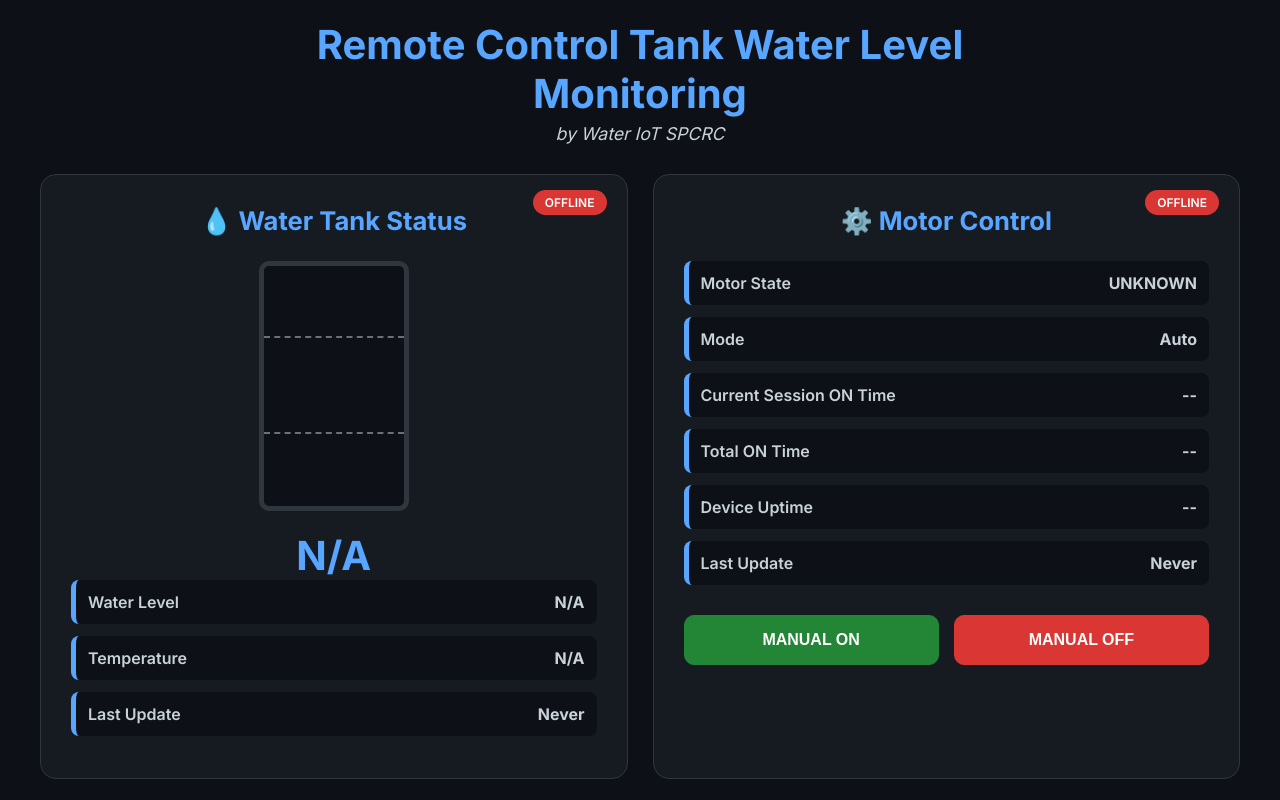
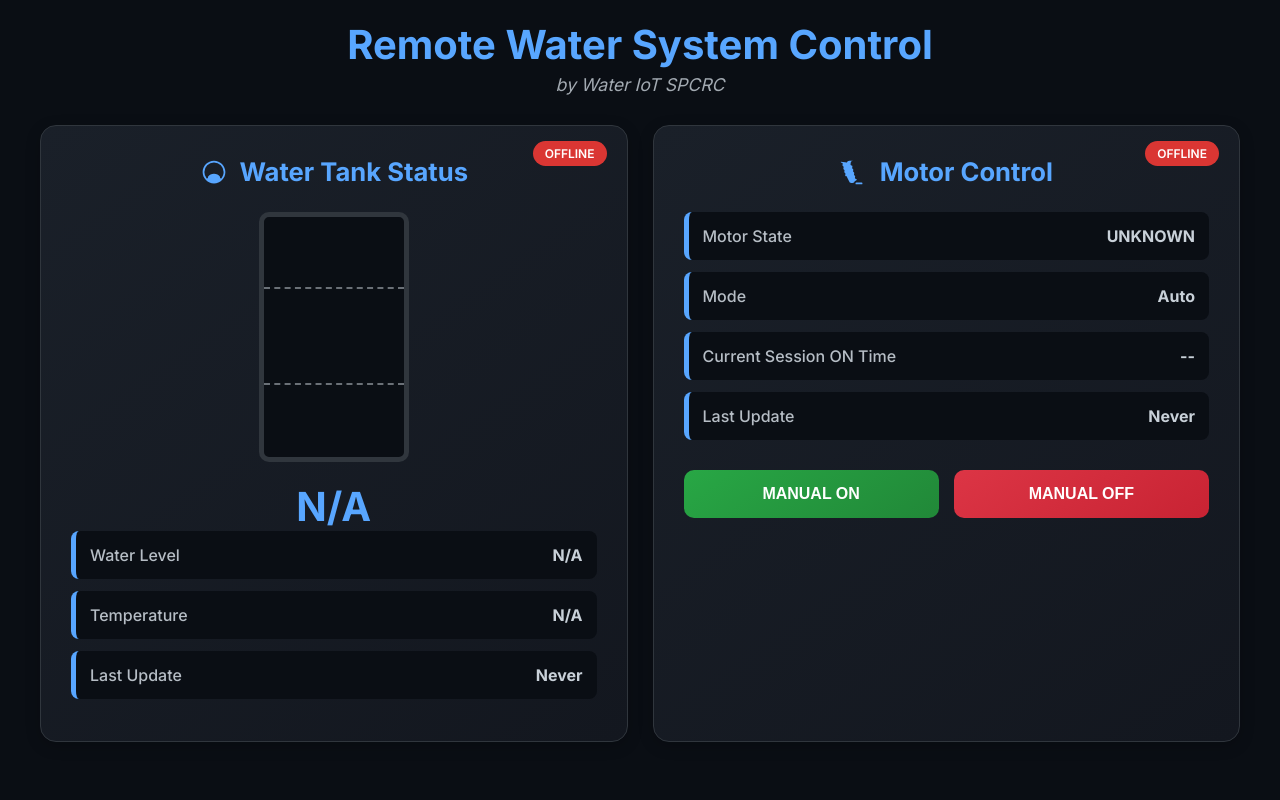
Before and after one commit to aditya08deole/motorControl, a website: page index.html in a window 1280 px wide. Drawn offline with Linux system fonts and the light colour scheme; no server answers.

Commit message:
Update index.html

```diff
--- a/index.html
+++ b/index.html
@@ -6,48 +6,92 @@
     <title>ESP32 Water Pump Control Dashboard</title>
     <link rel="preconnect" href="https://fonts.googleapis.com">
     <link rel="preconnect" href="https://fonts.gstatic.com" crossorigin>
-    <link href="https://fonts.googleapis.com/css2?family=Inter:wght@400;600;700&display=swap" rel="stylesheet">
+    <link href="https://fonts.googleapis.com/css2?family=Inter:wght@400;500;600;700&display=swap" rel="stylesheet">
     <style>
         :root {
-            --primary-bg: #0d1117; --secondary-bg: #161b22; --border-color: #30363d;
-            --primary-text: #c9d1d9; --heading-text: #58a6ff; --success-color: #238636;
-            --error-color: #da3633; --pending-color: #dbab09; --water-color: #3e92cc;
+            --primary-bg: #0a0e14;
+            --secondary-bg: #161b22;
+            --border-color: #30363d;
+            --primary-text: #c9d1d9;
+            --heading-text: #58a6ff;
+            --success-color: #238636;
+            --success-glow: rgba(35, 134, 54, 0.5);
+            --error-color: #da3633;
+            --pending-color: #dbab09;
+            --water-color: #3e92cc;
             --water-color-light: #6ab1d7;
         }
         * { margin: 0; padding: 0; box-sizing: border-box; }
         body {
-            font-family: 'Inter', sans-serif; background-color: var(--primary-bg); color: var(--primary-text);
-            min-height: 100vh; display: flex; flex-direction: column; align-items: center; padding: 20px;
+            font-family: 'Inter', sans-serif;
+            background-color: var(--primary-bg);
+            color: var(--primary-text);
+            min-height: 100vh;
+            display: flex;
+            flex-direction: column;
+            align-items: center;
+            padding: 20px;
         }
         .header { text-align: center; margin-bottom: 30px; width: 100%; max-width: 800px; }
-        .header h1 { color: var(--heading-text); font-size: 2.5em; margin-bottom: 5px; }
-        .header p { color: var(--primary-text); font-size: 1.1em; font-style: italic; }
-        .dashboard-container { display: grid; grid-template-columns: repeat(auto-fit, minmax(350px, 1fr)); gap: 25px; width: 100%; max-width: 1200px; }
+        .header h1 { color: var(--heading-text); font-size: clamp(1.8rem, 5vw, 2.5rem); margin-bottom: 5px; }
+        .header p { color: var(--primary-text); font-size: 1.1em; font-style: italic; opacity: 0.8; }
+        .dashboard-container { display: grid; grid-template-columns: repeat(auto-fit, minmax(340px, 1fr)); gap: 25px; width: 100%; max-width: 1200px; }
         .panel {
-            background: var(--secondary-bg); border: 1px solid var(--border-color); padding: 30px;
-            border-radius: 16px; text-align: center; position: relative; transition: border-color 0.3s ease;
+            background: linear-gradient(145deg, #1a2029, #13171f);
+            border: 1px solid var(--border-color);
+            padding: 30px;
+            border-radius: 16px;
+            text-align: center;
+            position: relative;
+            transition: all 0.3s ease;
+            box-shadow: 0 4px 15px rgba(0,0,0,0.2);
         }
-        .panel.online-device { border-color: var(--success-color); }
-        .panel h2 { color: var(--heading-text); margin-bottom: 25px; font-size: 1.6em; }
+        .panel.online-device {
+            border-color: var(--success-color);
+            box-shadow: 0 0 20px var(--success-glow);
+        }
+        .panel-header { display: flex; align-items: center; justify-content: center; gap: 12px; margin-bottom: 25px; }
+        .panel-header svg { width: 28px; height: 28px; color: var(--heading-text); }
+        .panel-header h2 { color: var(--heading-text); font-size: 1.6em; margin: 0; }
         .button-group { display: grid; grid-template-columns: 1fr 1fr; gap: 15px; }
         .btn {
-            padding: 15px 20px; border: 1px solid var(--border-color); border-radius: 10px; font-size: 16px;
-            font-weight: 600; cursor: pointer; transition: all 0.2s ease; text-transform: uppercase;
+            padding: 15px 20px;
+            border: none;
+            border-radius: 10px;
+            font-size: 16px;
+            font-weight: 600;
+            cursor: pointer;
+            transition: all 0.2s ease;
+            text-transform: uppercase;
+            color: white;
+            position: relative;
+            overflow: hidden;
         }
-        .btn:hover:not(:disabled) { background-color: var(--border-color); }
-        .btn:disabled { cursor: not-allowed; opacity: 0.5; }
-        .btn-on { background-color: var(--success-color); border-color: var(--success-color); color: white; }
-        .btn-off { background-color: var(--error-color); border-color: var(--error-color); color: white; }
-        .status-item { display: flex; justify-content: space-between; align-items: center; padding: 12px; margin-bottom: 12px; background: var(--primary-bg); border-left: 5px solid var(--heading-text); border-radius: 8px; }
-        .status-label { font-weight: 600; }
+        .btn:before {
+            content: '';
+            position: absolute;
+            top: 0;
+            left: -100%;
+            width: 100%;
+            height: 100%;
+            background: linear-gradient(120deg, transparent, rgba(255, 255, 255, 0.2), transparent);
+            transition: all 0.5s;
+        }
+        .btn:hover:not(:disabled):before { left: 100%; }
+        .btn:disabled { cursor: not-allowed; opacity: 0.6; }
+        .btn-on { background: linear-gradient(145deg, #28a745, #218838); }
+        .btn-off { background: linear-gradient(145deg, #dc3545, #c82333); }
+        .status-item { display: flex; justify-content: space-between; align-items: center; padding: 14px; margin-bottom: 12px; background: var(--primary-bg); border-left: 5px solid var(--heading-text); border-radius: 8px; }
+        .status-label { font-weight: 500; opacity: 0.9; }
         .status-value { font-weight: 700; }
-        .status-on { color: var(--success-color); } .status-off { color: var(--error-color); }
+        .status-on { color: var(--success-color); }
+        .status-off { color: var(--error-color); }
         .status-pending { color: var(--pending-color); }
         .device-status-indicator {
             position: absolute; top: 15px; right: 20px; padding: 5px 12px;
             border-radius: 20px; font-size: 12px; font-weight: 600; text-transform: uppercase;
         }
-        .device-status-indicator.online { background-color: var(--success-color); color: white; }
+        .device-status-indicator.online { background-color: var(--success-color); color: white; animation: pulse 2s infinite; }
         .device-status-indicator.offline { background-color: var(--error-color); color: white; }
         .toast-notification { position: fixed; bottom: -100px; left: 50%; transform: translateX(-50%); padding: 15px 25px; border-radius: 10px; color: white; font-weight: 600; z-index: 1000; transition: bottom 0.5s ease; background-color: var(--error-color); }
         .toast-notification.show { bottom: 20px; }
@@ -60,26 +104,26 @@
         #waterLevel::after { top: -145%; border-radius: 40%; animation: wave 12s cubic-bezier(0.36, 0.45, 0.63, 0.53) -0.125s infinite; }
         .bubbles { position: absolute; top: 0; left: 0; width: 100%; height: 100%; overflow: hidden; }
         .bubble { position: absolute; bottom: -30px; width: 15px; height: 15px; background: rgba(255, 255, 255, 0.2); border-radius: 50%; animation: bubble-rise 10s infinite ease-in; }
-        .bubble:nth-child(1) { width: 10px; height: 10px; left: 10%; animation-duration: 8s; }
-        .bubble:nth-child(2) { width: 20px; height: 20px; left: 30%; animation-duration: 12s; animation-delay: 2s; }
-        .bubble:nth-child(3) { width: 12px; height: 12px; left: 70%; animation-duration: 9s; animation-delay: 1s; }
-        .bubble:nth-child(4) { left: 90%; animation-duration: 11s; animation-delay: 4s; }
         #waterLevelPercent { font-size: 2.5em; font-weight: 700; color: var(--heading-text); }
         .threshold-line { position: absolute; left: 0; width: 100%; border-top: 2px dashed var(--primary-text); opacity: 0.5; }
         .threshold-line.low { bottom: 30%; } .threshold-line.high { bottom: 70%; }
         @keyframes wave { from { transform: rotate(0deg); } to { transform: rotate(360deg); } }
         @keyframes bubble-rise { to { transform: translateY(-300px); } }
+        @keyframes pulse { 0% { box-shadow: 0 0 0 0 var(--success-glow); } 70% { box-shadow: 0 0 0 10px rgba(35, 134, 54, 0); } 100% { box-shadow: 0 0 0 0 rgba(35, 134, 54, 0); } }
     </style>
 </head>
 <body>
     <div class="header">
-        <h1>Remote Control Tank Water Level Monitoring</h1>
+        <h1>Remote Water System Control</h1>
         <p>by Water IoT SPCRC</p>
     </div>
     <div class="dashboard-container">
         <div id="waterPanel" class="panel">
             <div id="waterMonitorStatus" class="device-status-indicator offline">Offline</div>
-            <h2>💧 Water Tank Status</h2>
+            <div class="panel-header">
+                <svg xmlns="http://www.w3.org/2000/svg" viewBox="0 0 24 24" fill="currentColor"><path d="M12 2.25c-5.385 0-9.75 4.365-9.75 9.75s4.365 9.75 9.75 9.75 9.75-4.365 9.75-9.75S17.385 2.25 12 2.25Zm0 1.5a8.25 8.25 0 0 1 8.25 8.25c0 1.983-.703 3.82-1.875 5.25a.75.75 0 0 1-1.06-1.06 6.75 6.75 0 0 0-10.632 0 .75.75 0 0 1-1.06 1.06A8.22 8.22 0 0 1 3.75 12 8.25 8.25 0 0 1 12 3.75Z"/></svg>
+                <h2>Water Tank Status</h2>
+            </div>
             <div class="tank-container">
                 <div id="waterLevel"></div>
                 <div class="bubbles" id="bubblesContainer"></div>
@@ -93,12 +137,13 @@
         </div>
         <div id="motorPanel" class="panel">
             <div id="motorControllerStatus" class="device-status-indicator offline">Offline</div>
-            <h2>⚙️ Motor Control</h2>
+            <div class="panel-header">
+                <svg xmlns="http://www.w3.org/2000/svg" viewBox="0 0 24 24" fill="currentColor"><path fill-rule="evenodd" d="M11.078 2.25c-.917 0-1.699.663-1.85 1.567L9.05 5.438a.75.75 0 0 0 .634.893l.3.053a.75.75 0 0 1 .634.893l-.173 1.04a.75.75 0 0 0 .33.832l.3.173a.75.75 0 0 1 .33.832l-.173 1.04a.75.75 0 0 0 .33.832l.3.173a.75.75 0 0 1 .33.832l-.173 1.04a.75.75 0 0 0 .33.832l.3.173a.75.75 0 0 1 .33.832l-.173 1.04a.75.75 0 0 0 .634.893l.3.053a.75.75 0 0 1 .634.893l-1.732 1.04a1.875 1.875 0 0 1-1.85 1.567h-1.156a1.875 1.875 0 0 1-1.85-1.567L6.05 16.562a.75.75 0 0 0-.634-.893l-.3-.053a.75.75 0 0 1-.634-.893l.173-1.04a.75.75 0 0 0-.33-.832l-.3-.173a.75.75 0 0 1-.33-.832l.173-1.04a.75.75 0 0 0-.33-.832l-.3-.173a.75.75 0 0 1-.33-.832l.173-1.04a.75.75 0 0 0-.33-.832l-.3-.173a.75.75 0 0 1-.33-.832l.173-1.04a.75.75 0 0 0-.634-.893l-.3-.053a.75.75 0 0 1-.634-.893L5.95 3.817a1.875 1.875 0 0 1 1.85-1.567h1.156Z" clip-rule="evenodd" /><path d="M13.26 21.75a.75.75 0 0 1 .75-.75h4.5a.75.75 0 0 1 0 1.5h-4.5a.75.75 0 0 1-.75-.75Z" /></svg>
+                <h2>Motor Control</h2>
+            </div>
             <div class="status-item"><span class="status-label">Motor State</span><span class="status-value" id="motorStatus">UNKNOWN</span></div>
             <div class="status-item"><span class="status-label">Mode</span><span class="status-value" id="motorMode">--</span></div>
             <div class="status-item"><span class="status-label">Current Session ON Time</span><span class="status-value" id="currentOnTime">--</span></div>
-            <div class="status-item"><span class="status-label">Total ON Time</span><span class="status-value" id="totalOnTime">--</span></div>
-            <div class="status-item"><span class="status-label">Device Uptime</span><span class="status-value" id="uptime">--</span></div>
             <div class="status-item"><span class="status-label">Last Update</span><span class="status-value" id="motorLastUpdate">Never</span></div>
             <div class="button-group" style="margin-top: 30px;" id="controlButtons">
                 <button class="btn btn-on" data-command="on">Manual ON</button>
@@ -113,14 +158,11 @@
         const STATUS_REFRESH_INTERVAL = 3000;
         const MAX_DATA_AGE_SECONDS = 15;
 
-        // --- State ---
         let systemState = { motor: null, water: null, isCommandPending: false };
         let statusIntervalId = null;
 
-        // --- UI Element Cache ---
         const ui = {};
 
-        // --- Utility Functions ---
         const showToast = (message) => {
             ui.toast.textContent = message;
             ui.toast.classList.add('show');
@@ -146,11 +188,8 @@
             return `${hours}h ago`;
         };
 
-        const isDataStale = (data) => {
-            return !data || !data.last_updated || (new Date() - new Date(data.last_updated)) / 1000 > MAX_DATA_AGE_SECONDS;
-        };
+        const isDataStale = (data) => !data || !data.last_updated || (new Date() - new Date(data.last_updated)) / 1000 > MAX_DATA_AGE_SECONDS;
 
-        // --- UI Update Functions ---
         const updateUI = () => {
             const isMotorOnline = !isDataStale(systemState.motor);
             const isWaterOnline = !isDataStale(systemState.water);
@@ -186,11 +225,11 @@
         const updateMotorPanel = (isOnline) => {
             const data = systemState.motor;
 
+            // FIXED: Prioritize pending state to avoid "UNKNOWN" flash
             if (systemState.isCommandPending) {
                 ui.motorStatus.textContent = 'Pending...';
                 ui.motorStatus.className = 'status-value status-pending';
             } else {
-                // FIXED: Check if data and data.motor_state exist before using toLowerCase()
                 const state = isOnline && data && data.motor_state ? data.motor_state : 'UNKNOWN';
                 ui.motorStatus.textContent = state;
                 ui.motorStatus.className = `status-value status-${state.toLowerCase()}`;
@@ -198,15 +237,14 @@
 
             ui.motorMode.textContent = isOnline && data && data.manual_override ? 'Manual' : 'Auto';
             ui.currentOnTime.textContent = isOnline && data ? formatSecondsToHMS(data.current_on_time_s) : '--';
-            ui.totalOnTime.textContent = isOnline && data ? formatSecondsToHMS(data.total_on_time_s) : '--';
-            ui.uptime.textContent = isOnline && data ? formatSecondsToHMS(data.uptime_s) : '--';
             ui.motorLastUpdate.textContent = isOnline && data ? formatTimeAgo(data.last_updated) : 'Never';
         };
 
-        // --- API Communication ---
         const handleCommand = async (command) => {
             clearInterval(statusIntervalId);
             systemState.isCommandPending = true;
+            // FIXED: Disable buttons immediately to prevent double-clicks
+            ui.controlButtons.querySelectorAll('button').forEach(btn => btn.disabled = true);
             updateUI();
 
             try {
@@ -226,6 +264,8 @@
                 systemState.isCommandPending = false;
                 updateUI();
             } finally {
+                // Re-enable buttons and restart the timer
+                ui.controlButtons.querySelectorAll('button').forEach(btn => btn.disabled = false);
                 statusIntervalId = setInterval(getSystemStatus, STATUS_REFRESH_INTERVAL);
             }
         };
@@ -253,8 +293,8 @@
             updateUI();
         };
 
-        // --- Initialization ---
         document.addEventListener('DOMContentLoaded', () => {
+            // Cache all UI elements
             ui.toast = document.getElementById('toast');
             ui.waterPanel = document.getElementById('waterPanel');
             ui.waterMonitorStatus = document.getElementById('waterMonitorStatus');
@@ -269,10 +309,10 @@
             ui.motorStatus = document.getElementById('motorStatus');
             ui.motorMode = document.getElementById('motorMode');
             ui.currentOnTime = document.getElementById('currentOnTime');
-            ui.totalOnTime = document.getElementById('totalOnTime');
-            ui.uptime = document.getElementById('uptime');
             ui.motorLastUpdate = document.getElementById('motorLastUpdate');
+            ui.controlButtons = document.getElementById('controlButtons');
 
+            // Add bubbles
             for(let i = 0; i < 5; i++) {
                 const bubble = document.createElement('div');
                 bubble.className = 'bubble';
@@ -282,8 +322,8 @@
                 ui.bubblesContainer.appendChild(bubble);
             }
 
-            document.getElementById('controlButtons').addEventListener('click', (e) => {
-                if (e.target.tagName === 'BUTTON') {
+            ui.controlButtons.addEventListener('click', (e) => {
+                if (e.target.tagName === 'BUTTON' && !e.target.disabled) {
                     handleCommand(e.target.dataset.command);
                 }
             });
```
